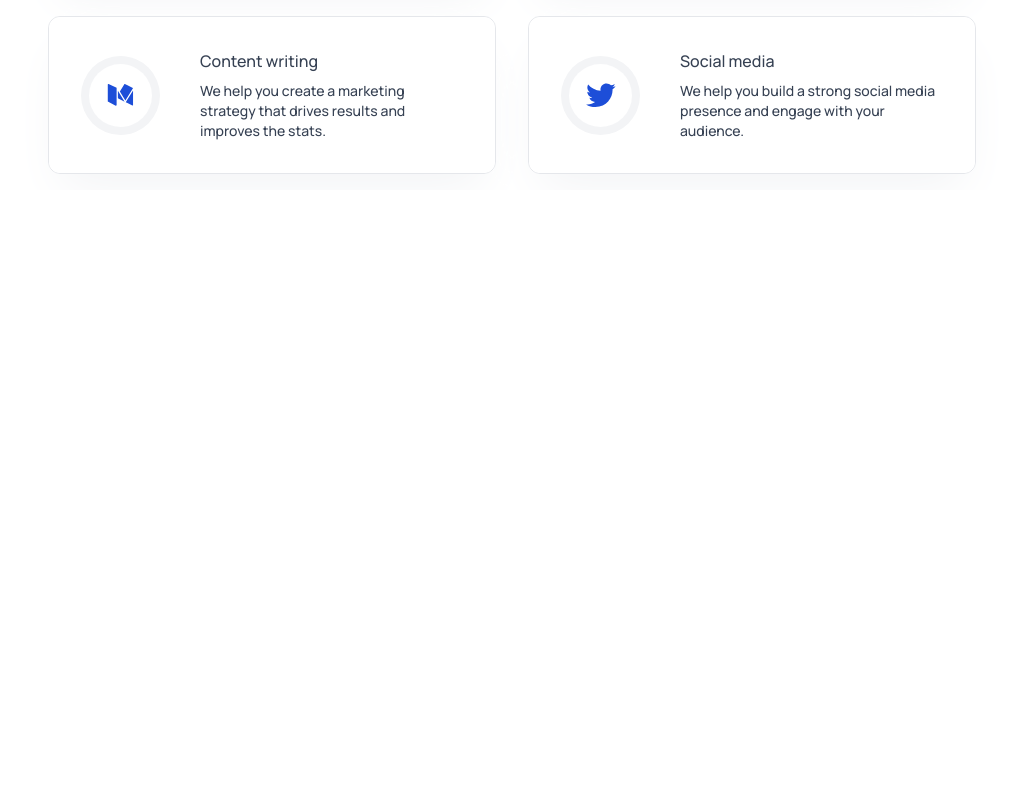
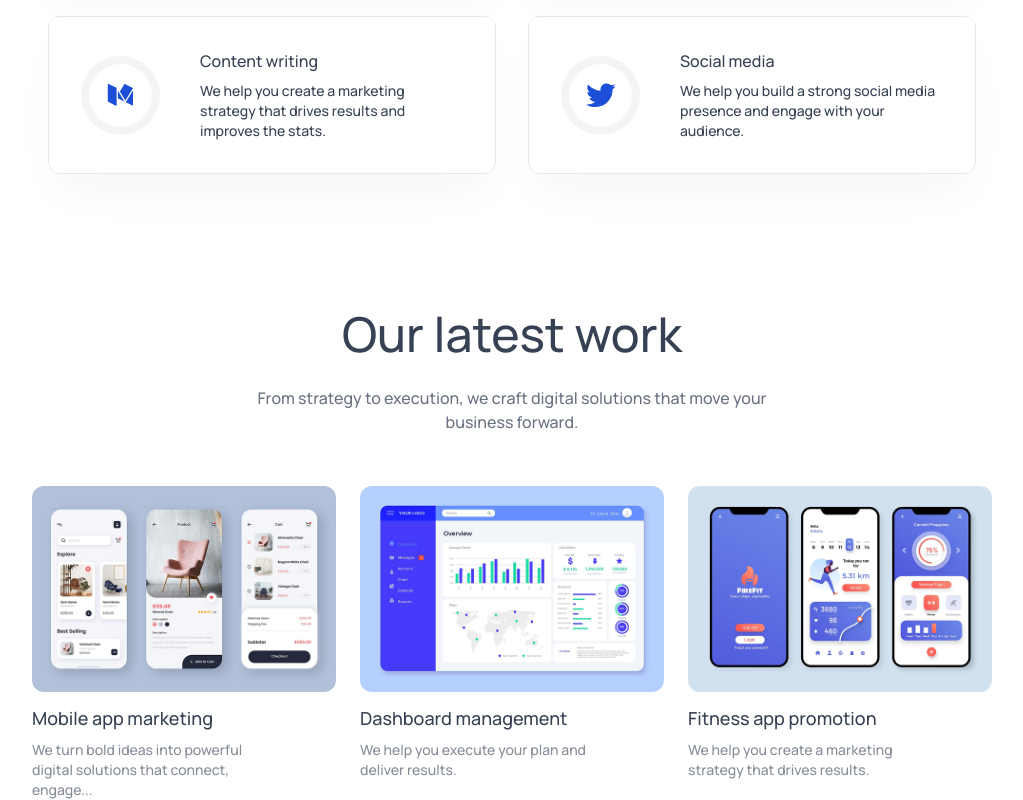
Before and after one commit to shaikkashif73/Agency-AI, a React (Vite) app: page / in a window 1280 px wide. Shown: the part 1720-2520 px from the top of the page, without its empty margins (128-1151 px from the left). Before the commit the page ends 1910 px from the top, so only its background shows below. Built offline with nearby package versions, Linux system fonts and the light colour scheme.

Commit message:
Creating Our Work component

```diff
--- a/src/App.jsx
+++ b/src/App.jsx
@@ -3,6 +3,7 @@
 import Hero from "./components/Hero";
 import TrustedBy from "./components/TrustedBy";
 import Services from "./components/Services";
+import OurWork from "./components/OurWork";
 
 const App = () => {
   const [theme, setTheme] = useState(
@@ -14,6 +15,7 @@
       <Hero />
       <TrustedBy />
       <Services />
+      <OurWork />
     </div>
   );
 };
--- /dev/null
+++ b/src/components/OurWork.jsx
@@ -0,0 +1,50 @@
+import React from "react";
+import Title from "./Title";
+import assets from "../assets/assets";
+
+const OurWork = () => {
+  const workData = [
+    {
+      title: "Mobile app marketing",
+      description:
+        "We turn bold ideas into powerful digital solutions that connect, engage...",
+      image: assets.work_mobile_app,
+    },
+    {
+      title: "Dashboard management",
+      description: "We help you execute your plan and deliver results. ",
+      image: assets.work_dashboard_management,
+    },
+    {
+      title: "Fitness app promotion",
+      description:
+        "We help you create a marketing strategy that drives results.",
+      image: assets.work_fitness_app,
+    },
+  ];
+  return (
+    <div
+      id="our-work"
+      className="flex flex-col items-center gap-7 px-4 sm:px-12 lg:px-24 xl:px-40 pt-30 text-gray-700 dark:text-white "
+    >
+      <Title
+        title="Our latest work"
+        desc="From strategy to execution, we craft digital solutions that move your business forward."
+      />
+      <div className="grid sm:grid-cols-2 lg:grid-cols-3 gap-6 w-full max-w-5xl">
+        {workData.map((work, index) => (
+          <div
+            key={index}
+            className="hover:scale-102 duration-500 transition-all cursor-pointer "
+          >
+            <img src={work.image} className="w-full rounded-xl " alt="" />
+            <h3 className="mt-3 mb-2 text-lg font-semibold ">{work.title}</h3>
+            <p className="text-sm opacity-60 w-5/6">{work.description}</p>
+          </div>
+        ))}
+      </div>
+    </div>
+  );
+};
+
+export default OurWork;
```
